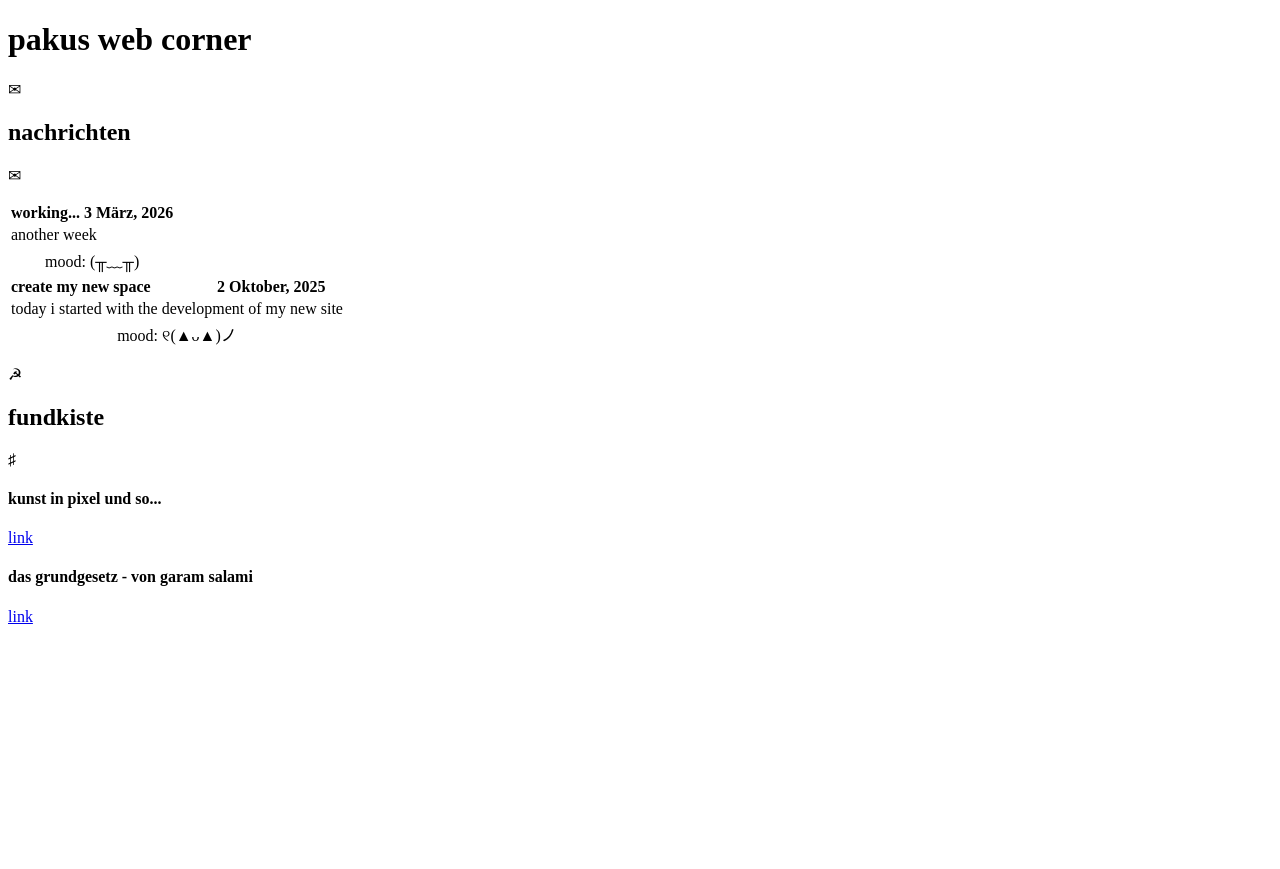
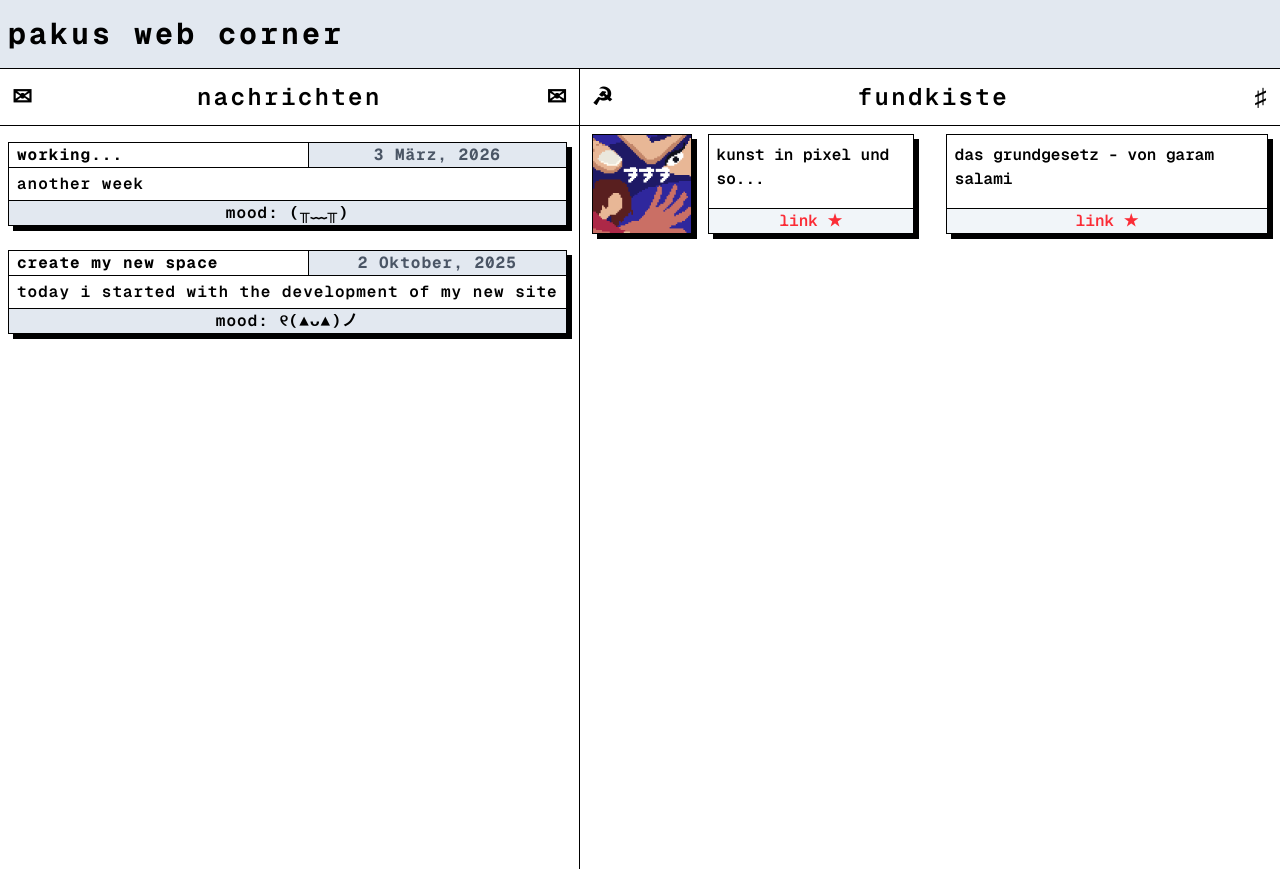
Before and after one commit to PakuBK/pakubk.github.io, a website: page src/index.html in a window 1280 px wide. Before the commit the page ends 800 px from the top, so only its background shows below. Drawn offline with nearby package versions, Linux system fonts and the light colour scheme.

Commit message:
inital setup test

```diff
--- /dev/null
+++ b/src/css/entry.css
@@ -0,0 +1,39 @@
+@import "tailwindcss";
+@theme {
+  --shadow-primary: 5px 5px black;
+  --color-dimmed: var(--color-gray-600);
+}
+
+:root {
+  font-family: "Geist Mono", monospace;
+  font-optical-sizing: auto;
+  font-weight: 600;
+  font-style: normal;
+}
+
+body {
+  height: 100vh;
+  width: 100%;
+}
+
+table {
+  border-collapse: collapse;
+  letter-spacing: 1px;
+}
+
+img {
+  border: 1px solid black;
+}
+
+th,
+td {
+  border: 1px solid black;
+}
+
+a {
+  color: var(--color-red-500);
+}
+
+a::after {
+  content: " ★";
+}
--- a/index.html
+++ b/src/index.html
@@ -84,6 +84,12 @@
         </span>
         <div class="grid grid-cols-2 px-3 gap-8">
           <article class="flex flex-row gap-4">
+            <img
+              src="./777.png"
+              width="100px"
+              height="100px"
+              class="shadow-primary"
+            />
             <div
               class="h-full w-full flex flex-col shadow-primary border border-black"
             >
```
Also changed, not shown: package.json (added, +18 -0 lines), src/777.png (added), src/css/output.css (added), 1 other file.
